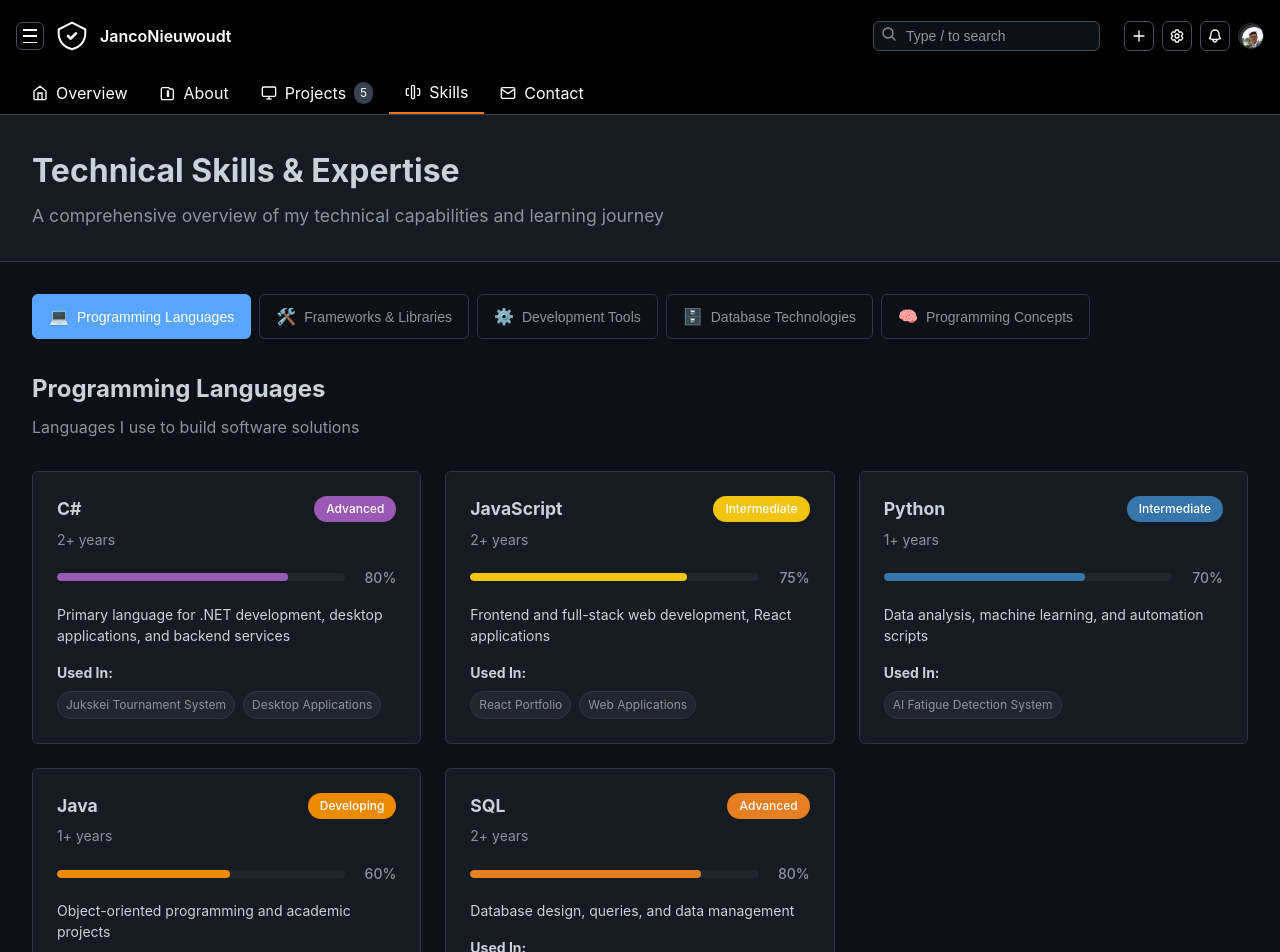
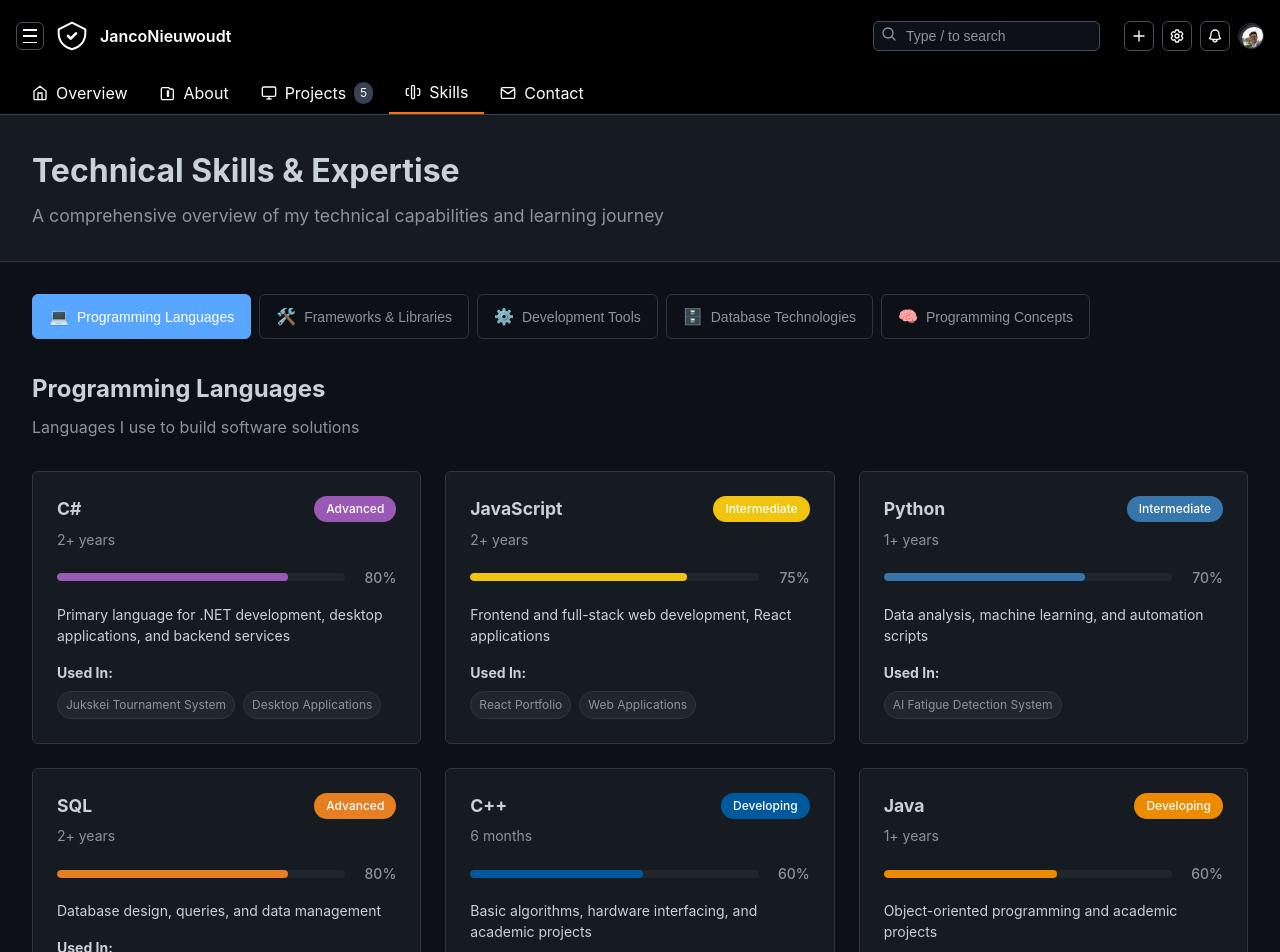
Before and after one commit to JancoNieuwoudt/React-Portfolio, a React (Create React App) app in the folder react-portfolio/: page /skills in a window 1280 px wide. Shown: the top 952 px of the page. Built offline with nearby package versions, Linux system fonts and the light colour scheme.

Commit message:
skills change

```diff
--- a/react-portfolio/src/pages/Skills.js
+++ b/react-portfolio/src/pages/Skills.js
@@ -37,6 +37,24 @@ const Skills = () => {
           color: '#3776ab'
         },
         {
+          name: 'SQL',
+          level: 80,
+          experience: '2+ years',
+          description: 'Database design, queries, and data management',
+          projects: ['Tournament Management', 'Data Analysis'],
+          certifications: [],
+          color: '#e67e22'
+        },
+        {
+          name: 'C++',
+          level: 60,
+          experience: '6 months',
+          description: 'Basic algorithms, hardware interfacing, and academic projects',
+          projects: ['TinkerCAD Simulations', 'University Assignments'],
+          certifications: [],
+          color: '#00599C'
+        },
+        {
           name: 'Java',
           level: 60,
           experience: '1+ years',
@@ -45,15 +63,6 @@ const Skills = () => {
           certifications: [],
           color: '#ed8b00'
         },
-        {
-          name: 'SQL',
-          level: 80,
-          experience: '2+ years',
-          description: 'Database design, queries, and data management',
-          projects: ['Tournament Management', 'Data Analysis'],
-          certifications: [],
-          color: '#e67e22'
-        }
       ]
     },
     frameworks: {
@@ -90,7 +99,7 @@ const Skills = () => {
         },
         {
           name: 'TensorFlow',
-          level: 50,
+          level: 20,
           experience: '2 months',
           description: 'Machine learning and AI model development',
           projects: ['AI Fatigue Detection System'],
@@ -99,7 +108,7 @@ const Skills = () => {
         },
         {
           name: 'OpenCV',
-          level: 50,
+          level: 20,
           experience: '2 months',
           description: 'Computer vision and image processing',
           projects: ['AI Fatigue Detection System'],
@@ -141,13 +150,13 @@ const Skills = () => {
           color: '#333'
         },
         {
-          name: 'Fusion 360',
-          level: 20,
-          experience: '1+ years',
-          description: '3D modeling and design for hardware projects',
-          projects: ['AI Fatigue Detection Case Design'],
+          name: 'TinkerCAD',
+          level: 60,
+          experience: '6 months',
+          description: 'Circuit simulation and hardware prototyping',
+          projects: ['Hardware Simulations', 'Academic Projects'],
           certifications: [],
-          color: '#ff6600'
+          color: '#17bebb'
         },
         {
           name: 'Office 365',
--- a/react-portfolio/src/styles/main.css
+++ b/react-portfolio/src/styles/main.css
@@ -448,78 +448,17 @@ body {
   color: #8b949e;
 }
 
-/* ----------------- Contribution Graph ----------------- */
-.contribution-section {
-  margin: 2rem 0;
-}
-
-.contribution-card {
-  background-color: #161b22;
-  border: 1px solid #30363d;
-  border-radius: 6px;
-  padding: 1rem;
-}
-
-.months-grid {
-  display: grid;
-  grid-template-columns: repeat(13, 1fr);
-  gap: 0.25rem;
+.profile-name-title {
+  text-align: center;
+  margin-top: 1rem;
+}
+
+.readme-label {
+  display: block;
+  font-size: 0.8rem;
+  color: #888;
   margin-bottom: 0.25rem;
-}
-
-.month-label {
-  font-size: 0.75rem;
-  color: #8b949e;
-  text-align: center;
-}
-
-.contributions-grid {
-  display: grid;
-  grid-template-columns: repeat(13, 1fr);
-  gap: 0.25rem;
-}
-
-.contribution-cell {
-  width: 1rem;
-  height: 1rem;
-  background-color: #21262d;
-  border-radius: 2px;
-}
-
-.contribution-cell.active {
-  background-color: #0e4429;
-}
-
-.contribution-legend {
-  display: flex;
-  align-items: center;
-  justify-content: flex-end;
-  margin-top: 1rem;
-  font-size: 0.75rem;
-  color: #8b949e;
-}
-
-.legend-scale {
-  display: flex;
-  gap: 0.125rem;
-  margin: 0 0.5rem;
-}
-
-.legend-cell {
-  width: 0.75rem;
-  height: 0.75rem;
-  background-color: #0e4429;
-  border-radius: 2px;
-}
-
-.year-selector {
-  background-color: #21262d;
-  border: 1px solid #30363d;
-  color: #c9d1d9;
-  padding: 0.25rem 0.5rem;
-  border-radius: 6px;
-  cursor: pointer;
-  font-size: 0.875rem;
+  letter-spacing: 1px;
 }
 
 /* ----------------- About/Repositories Page ----------------- */
```
